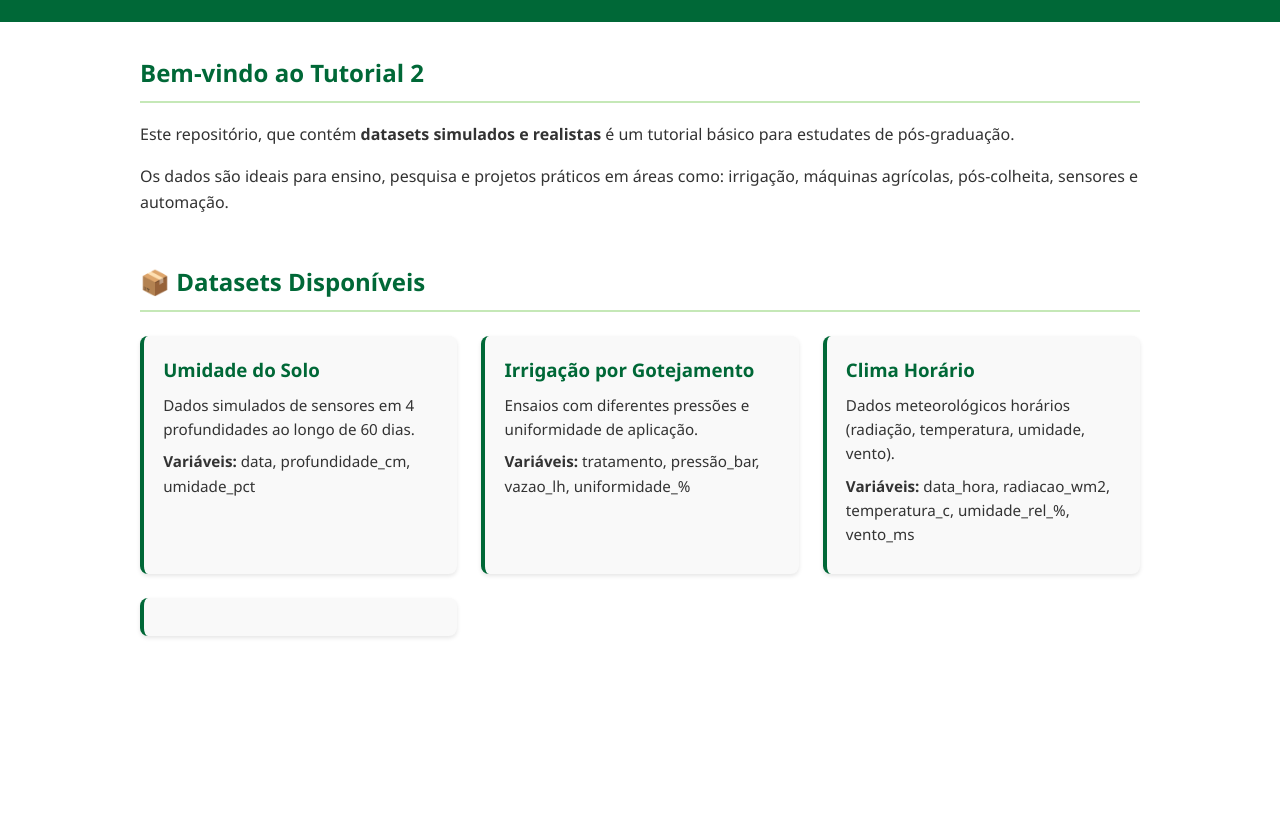
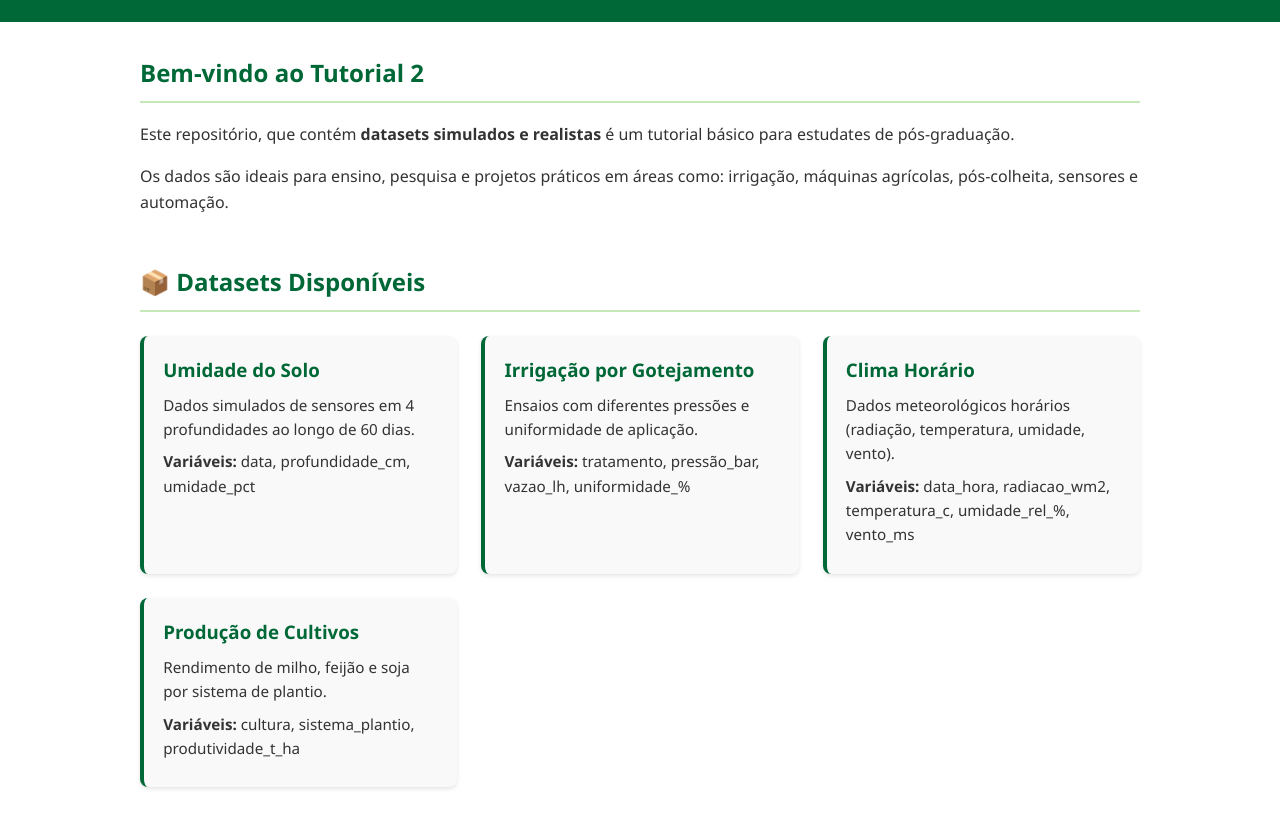
Before and after one commit to evandromelo/cd_2, a plain HTML site: page index.html in a window 1280 px wide. Shown: the part 109-936 px from the top of the page. Before the commit the page ends 800 px from the top, so only its background shows below. Drawn offline with Linux system fonts and the light colour scheme.

Commit message:
Atualizacao automatica

```diff
--- a/index.html
+++ b/index.html
@@ -177,5 +177,9 @@
           <p><strong>Variáveis:</strong> data_hora, radiacao_wm2, temperatura_c, umidade_rel_%, vento_ms</p>
 
         </div>
+		<div class="card">
+          <h3>Produção de Cultivos</h3>
+          <p>Rendimento de milho, feijão e soja por sistema de plantio.</p>
+          <p><strong>Variáveis:</strong> cultura, sistema_plantio, produtividade_t_ha</p>
 
-        <div class="card">
+        </div>
```
